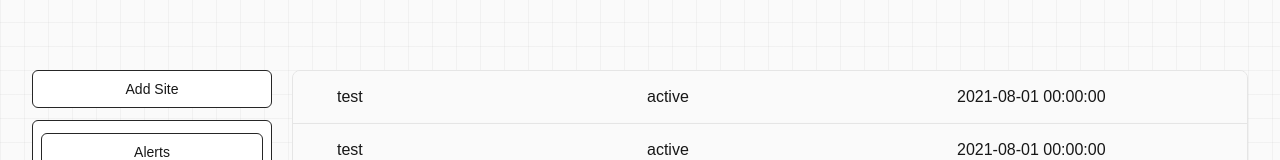
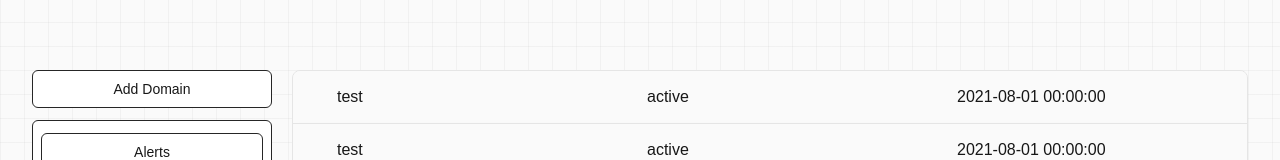
Before and after one commit to 1704mori/certguardian, a SvelteKit app in the folder frontend/: page / in a window 1280 px wide. Shown: the part 170-330 px from the top of the page. Built offline with nearby package versions, Linux system fonts and the light colour scheme.

Commit message:
AddDomain skeleton

```diff
--- /dev/null
+++ b/frontend/src/lib/components/AddDomain.svelte
@@ -0,0 +1,18 @@
+<script lang="ts">
+  import Button from "./ui/Button.svelte";
+  import Dialog from "./ui/Dialog.svelte";
+  import Input from "./ui/Input.svelte";
+
+  let showModal = false;
+</script>
+
+<Dialog bind:showModal>
+  <h2 slot="header">Add Domain</h2>
+
+  <div class="flex flex-col w-full max-w-sm gap-1.5">
+    <label class="font-medium text-xs uppercase" for="domain">Domain</label>
+    <Input id="domain" placeholder="domain" />
+  </div>
+</Dialog>
+
+<Button on:click={() => (showModal = true)}>Add Domain</Button>
--- a/frontend/src/lib/components/AddSite.svelte
+++ /dev/null
@@ -1,21 +0,0 @@
-<script lang="ts">
-  import Button from "./ui/Button.svelte";
-import Dialog from "./ui/Dialog.svelte";
-
-  let showModal = false;
-</script>
-
-
-<Dialog bind:showModal>
-	<h2 slot="header">
-		Add Site
-	</h2>
-
-  todo
-</Dialog>
-
-<Button
-  on:click={() => (showModal = true)}
->
-  Add Site
-</Button>
--- a/frontend/src/lib/components/ui/Button.svelte
+++ b/frontend/src/lib/components/ui/Button.svelte
@@ -5,7 +5,7 @@
   export { className as class };
 
   const buttonVariants = tv({
-    base: "inline-flex items-center justify-center rounded-md text-sm font-medium whitespace-nowrap ring-offset-lighter transition-colors focus-visible:outline-none focus-visible:ring-2 focus-visible:ring-lightest focus-visible:ring-offset-2 disabled:pointer-events-none disabled:opacity-50",
+    base: "inline-flex items-center justify-center rounded-md text-sm font-medium whitespace-nowrap ring-offset-lighter transition-colors focus-visible:outline-none focus-visible:ring-2 focus-visible:ring-500 focus-visible:ring-offset-2 disabled:pointer-events-none disabled:opacity-50",
     variants: {
       variant: {
         default:
--- a/frontend/src/routes/+page.svelte
+++ b/frontend/src/routes/+page.svelte
@@ -1,5 +1,5 @@
 <script lang="ts">
-  import AddSite from "$lib/components/AddSite.svelte";
+  import AddDomain from "$lib/components/AddDomain.svelte";
   import Button from "$lib/components/ui/Button.svelte";
   import Table from "$lib/components/ui/Table.svelte";
 </script>
@@ -8,7 +8,7 @@
 
 <div class="grid grid-cols-1 lg:grid-cols-[minmax(0,15rem)_1fr] gap-5 w-full">
   <div class="flex flex-col gap-3">
-    <AddSite />
+    <AddDomain />
     <div
       class="flex flex-col gap-2 rounded-md bg-white dark:bg-neutral-950 border border-neutral-800 dark:border-neutral-800 px-2 py-3"
     >
```
